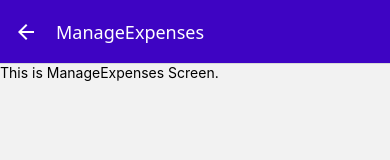
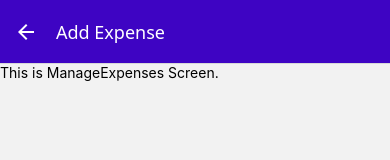
Before and after one commit to snadi043/EXPENSE-CALCULATOR, a React Native app: screen /ManageExpenses in a window 390 px wide. Shown: the top 160 px of the page. Built offline with nearby package versions, Linux system fonts and the light colour scheme.

Commit message:
Adding ExpenseItem title programmatically to manage the title either Add Expense or Edit expense.

```diff
--- a/components/ExpensesOutput/ExpenseItem.js
+++ b/components/ExpensesOutput/ExpenseItem.js
@@ -6,11 +6,13 @@ import { GlobalColors } from '../../constants/colors';
 import {useNavigation} from '@react-navigation/native';
 
 
-function ExpenseItem({description, date, amount}){
+function ExpenseItem({id, description, date, amount}){
 
     const navigation = useNavigation();
     function expenseListPressHandler(){
-        navigation.navigate('ManageExpenses');
+        navigation.navigate('ManageExpenses', {
+            expenseItemId: id,
+        });
         // console.log('pressed');
     }
 
--- a/screens/ManageExpenses.js
+++ b/screens/ManageExpenses.js
@@ -1,6 +1,21 @@
 import {View, Text, StyleSheet} from 'react-native';
+import { useNavigation } from '@react-navigation/native';
+import { useLayoutEffect } from 'react';
 
-function ManageExpenses(){
+function ManageExpenses({route}){
+    //making sure that expenseItemId is not null, then we check if Id is truthy or falsy.
+    const editExpenseItemId = route.params?.expenseItemId;
+    // the !! before a value can make it either truthy or false. It is javascript way do converting a value to a boolean.
+    const isEditing = !!editExpenseItemId;
+
+    const navigation = useNavigation();
+    useLayoutEffect(() => {
+        navigation.setOptions({
+            title: isEditing ? 'Edit Expense' : 'Add Expense',
+        },
+     [navigation, isEditing]);
+    });
+
     return (<View>
         <Text>
         This is ManageExpenses Screen.
```
